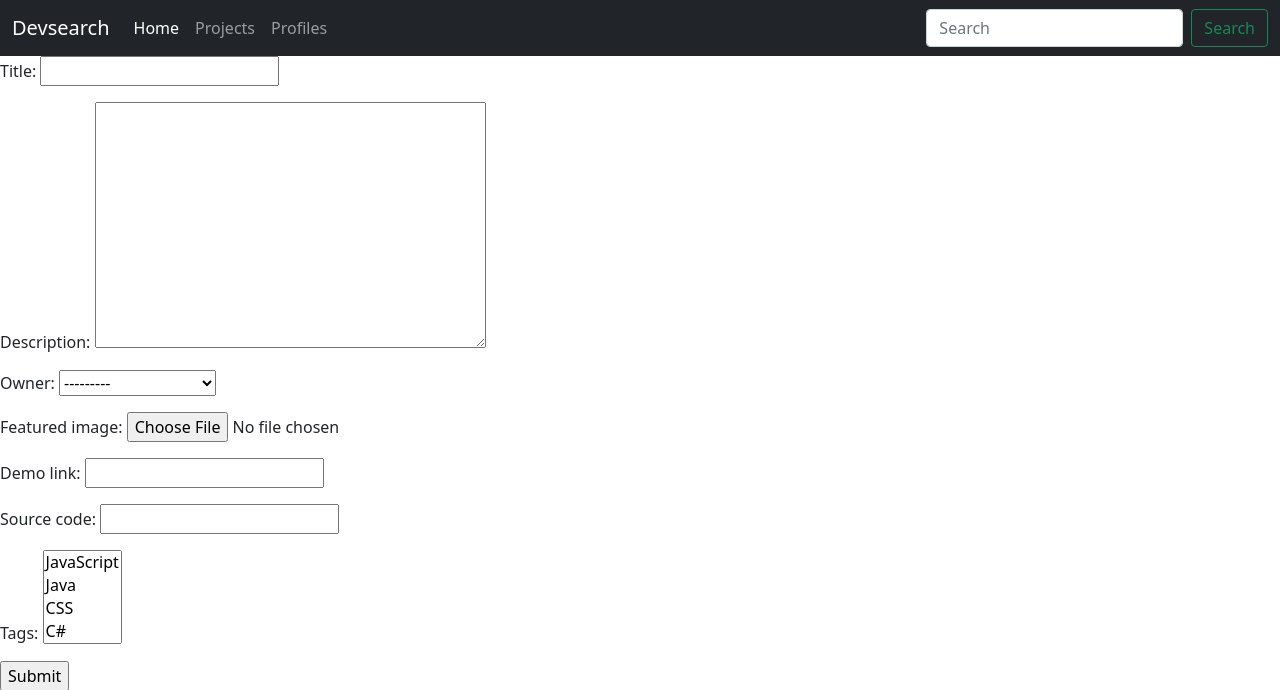
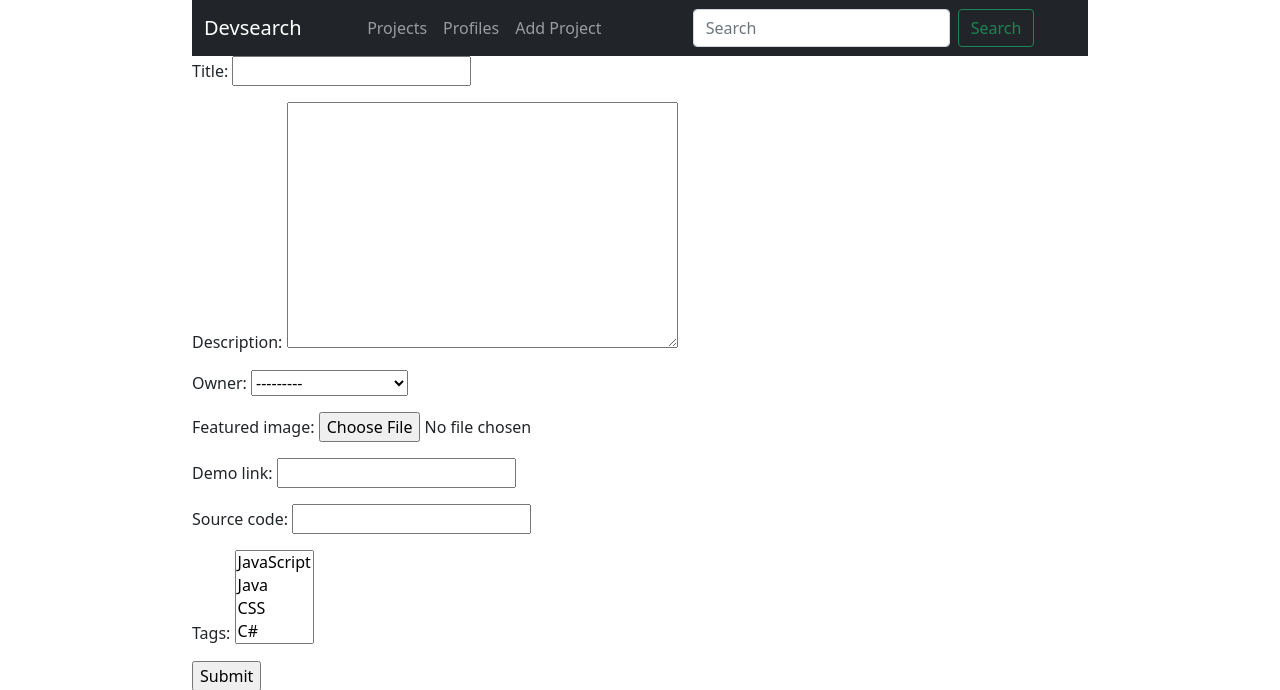
Before and after one commit to notTali/devsearch, a Django app: page /add-project in a window 1280 px wide. Shown: the top 690 px of the page. Run offline with Django 4.2, Linux system fonts and the light colour scheme; data comes from the database, SQL or seed files in the repository.

Commit message:
Dynamic style

```diff
--- a/templates/home.html
+++ b/templates/home.html
@@ -10,6 +10,7 @@
       rel="stylesheet"
     />
     <script src="https://cdn.jsdelivr.net/npm/bootstrap@5.1.3/dist/js/bootstrap.bundle.min.js"></script>
+    <link rel="stylesheet" href="{% static 'css/style.css' %}" />
     <title>Document</title>
   </head>
   <body>
@@ -30,19 +31,19 @@
         <div class="collapse navbar-collapse" id="navbarTogglerDemo03">
           <ul class="navbar-nav me-auto mb-2 mb-lg-0">
             <li class="nav-item">
-              <a
-                class="nav-link active"
-                aria-current="page"
-                href="{% url 'profiles' %}"
-                >Home</a
-              >
-            </li>
-            <li class="nav-item">
               <a class="nav-link" href="{% url 'projects' %}">Projects</a>
             </li>
 
             <li class="nav-item">
               <a class="nav-link" href="{% url 'profiles' %}">Profiles</a>
+            </li>
+            <li class="nav-item">
+              <a
+                class="nav-link"
+                aria-current="page"
+                href="{% url 'add-project' %}"
+                >Add Project</a
+              >
             </li>
           </ul>
           <form class="d-flex">
```
